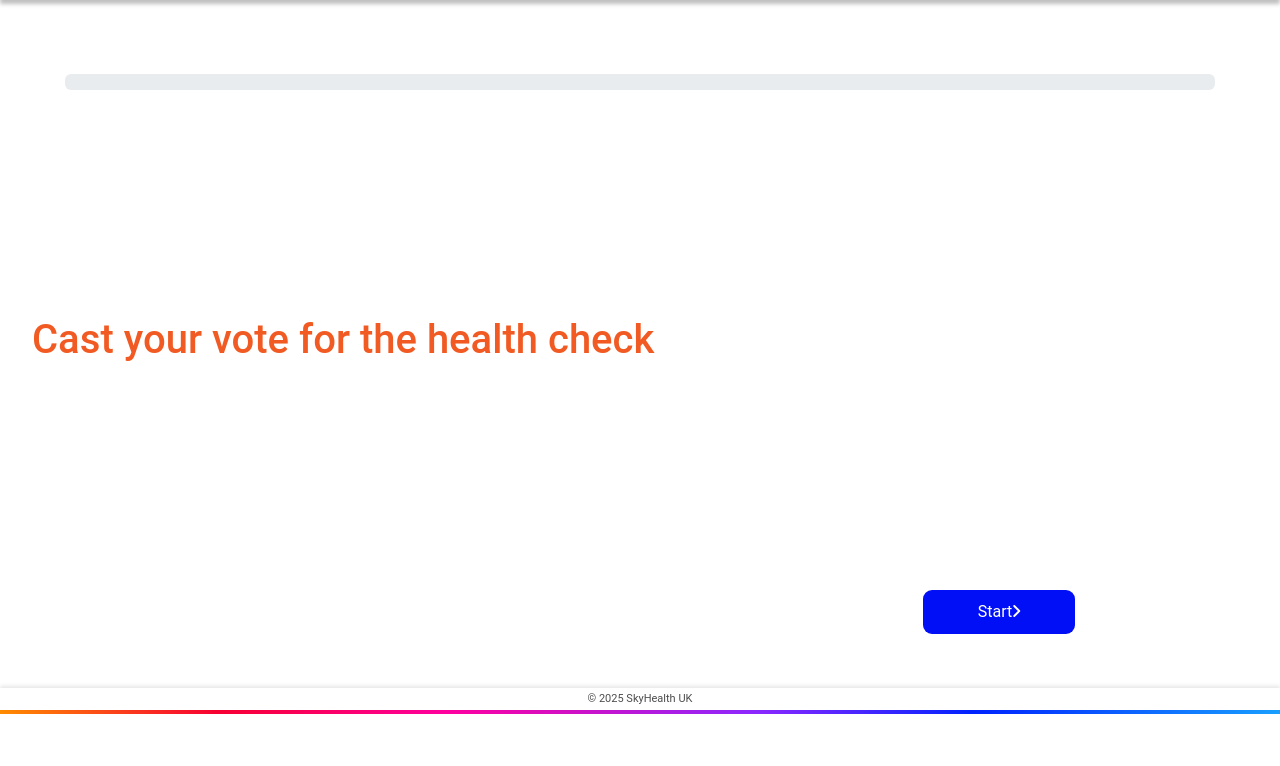
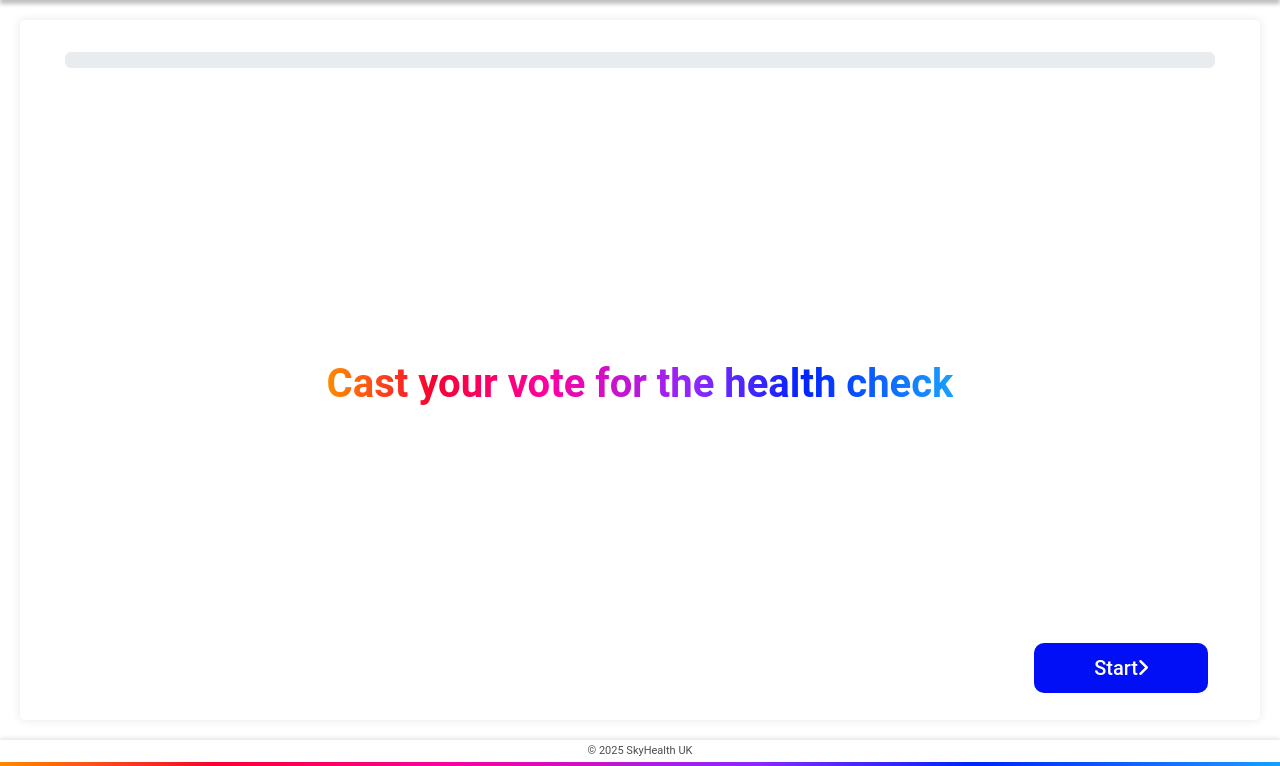
Before and after one commit to maibucheeri18/skyHealth, a Django app: page /healthCheck/votingForm in a window 1280 px wide. Shown: the part 86-852 px from the top of the page. Before the commit the page ends 800 px from the top, so only its background shows below. Run offline with Django 5.2, Linux system fonts and the light colour scheme.

Commit message:
Update CSS for all elements related to the voting form start page
Redid the css for all the elements of the voting form start page.

```diff
--- a/healthCheck/static/votingForm.css
+++ b/healthCheck/static/votingForm.css
@@ -30,34 +30,64 @@ main {
     align-items: center;
     padding: 20px;
     overflow: hidden;
-    color: var(--amber);
 }
 
 .form-container{
-    max-width: 1200px;
-    width: calc(82vh - 112px);
+    width: 1300px !important;
+    height: 700px;
+    margin: 0 auto;
+    padding: 12px;
+    border-radius: 5px;
+    box-shadow: 0px 0px 10px rgba(0, 0, 0, 0.1);
+    display: flex;
+    flex-direction: column;
 }
 
-.progress {
+.progress{
     width: 1150px;
     height: 15px;
-    background-color: #d9d9d9;
-    margin: 40px auto; /* Centers it horizontally */
-    border-radius: 8px;
-    position: absolute;
-    top: 15%;
-    right: 5%;
-    left: 5%;
+    border-radius: 5px;
+    margin: 0 auto;
+    margin-top: 20px;
+}
+
+.heading-container {
+    flex: 1;
+    display: flex;
+    justify-content: center;
+    align-items: center;
+}
+
+.startPage-heading{
+    text-align: center;
+    font-weight: bold;
+    background: var(--sky-gradient);
+    -webkit-background-clip: text;
+    background-clip: text;
+    color: transparent;
+}
+
+.button-container{
+    margin-top: auto;
+    display: flex;
+    justify-content: flex-end;
+    position: relative;
 }
 
 .start-button{
-    padding: 10px 55px;
-    background-color: var(--sky-primary-blue);
+    padding: 10px 60px;
     color: white;
     border: none;
-    border-radius: 9px;
-    font-size: 1rem;
+    border-radius: 10px;
+    background-color: var(--sky-primary-blue);
+    cursor: pointer;
+    font-size: 20px;
+    font-weight: 500;
     position: absolute;
-    bottom: 10%;
-    right: 16%;
+    bottom: 15px;
+    right: 40px;
 }
+
+:hover.start-button{
+    background-color:red;
+}
```
